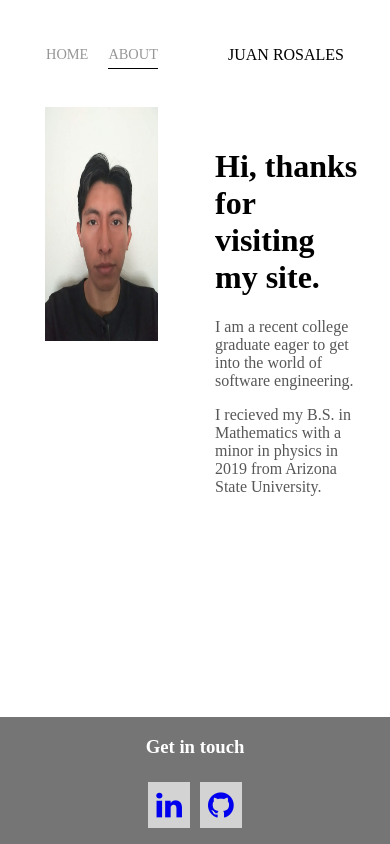
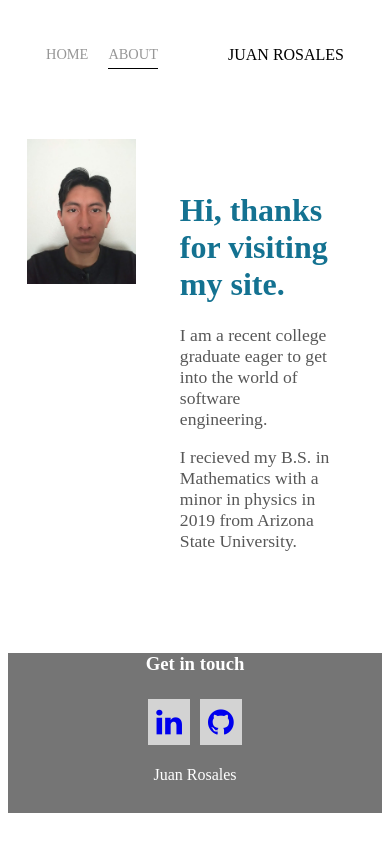
Before and after one commit to JuanRubi/Demo, a plain HTML site: page dist/about.html in a window 390 px wide. Drawn offline with Linux system fonts and the light colour scheme.

Commit message:
Modified styling of about page
Changing styling with the goal to make the site more responsive

```diff
--- a/dist/about.html
+++ b/dist/about.html
@@ -31,8 +31,7 @@
         </div>
 
         <div class="about-content-wrapper">
-            <div class="two-column-wrapper">
-                <div class="profile-imgage-wrapper">
+                <div class="profile-image-wrapper">
                     <img src="../images/profile.jpg" class="profile-picture">
                 </div>
 
@@ -49,8 +48,6 @@
 
                     </p>
                 </div>
-            </div>
-
         </div>
     </div>
 
--- a/dist/styles.css
+++ b/dist/styles.css
@@ -1,3 +1,4 @@
+
 /* ----------------------------       MASTER STYLES       ----------------------------- */
 .body {
     font-family: sans-serif;
@@ -113,63 +114,42 @@
 
 /* -------------------------------      ABOUT ME STYLES        ------------------------------ */
 .about-content-wrapper {
+    width: 90%;
+    max-width: 1400px;
+    margin: 2rem auto;
     display: flex;
-    flex-direction: column;
-    justify-content: center;
-
-}
-.contact-me {
-    display: flex;
-    flex-direction: column;
-    align-items: center;
-
-    margin-left: 10vw;
+    justify-content: space-between;
 }
 
-.two-column-wrapper {
-    display: grid;
-    grid-template-columns: 1fr 1fr;
-}
-
-.profile-image-wrapper img {
-    width: 100%;
+.profile-image-wrapper {
+    width: 40%;
 }
 
 .profile-picture {
-    height: 55%;
-    max-height: 65%;
-    width: 60%;
-    max-width: 30em;
-
-    display: block;
-    margin-left: auto;
-    margin-right: auto;
-    margin-bottom: 10vh;
+    height: auto;
+    max-height: 35rem;
+    width: 90%;
 }
 
 .profile-content-wrapper {
-    padding: 20px;
+    width: 50%;
+    margin: 2rem;
 }
 
 .profile-content-wrapper h1 {
-    color: rgb(0, 0, 0);
+    color: #147291;
 
 }
 
 .profile-content-wrapper p {
     color: rgb(87, 87, 87);
-
+    font-size: 1.1rem;
 }
 
 /* ---------------------------      FOOTER STYLES       ------------------------------- */
 .about-footer {
     background: rgb(117, 117, 117);
-    position: fixed;
-    left: 0;
-    bottom: 0;
-    width: 100%;
-    height: 15vh;
-
+    height: 10rem;
     text-align: center;
 }
 
```
